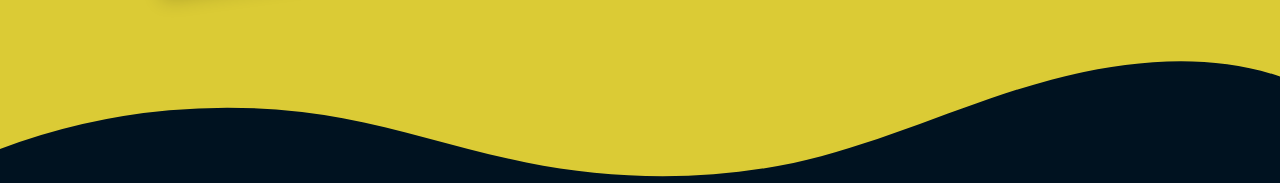
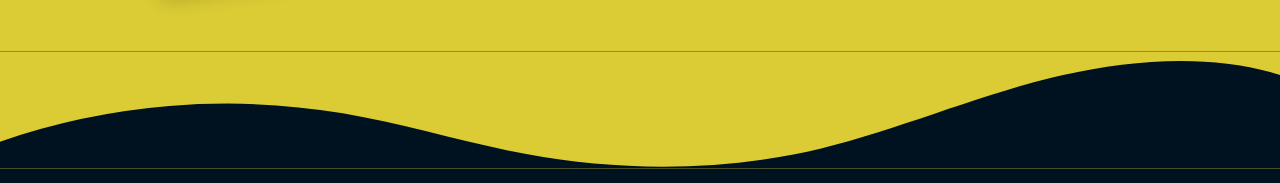
Before and after one commit to Pietrek14/cv-react, a React app: page / in a window 1280 px wide. Shown: the part 3483-3666 px from the top of the page. Built offline with nearby package versions, Linux system fonts and the light colour scheme; the HTML template or start-up script is replaced by a standard one.

Commit message:
added a wider margin for error for svg backgrounds

```diff
--- a/src/App.css
+++ b/src/App.css
@@ -11,7 +11,7 @@
 }
 
 .wave-separator {
-  aspect-ratio: 1200/119;
+  aspect-ratio: 1200/110;
   background-image: url("./assets/waves.svg");
   transform: scaleY(-1);
 }
--- a/src/components/EducationHistory/EducationHistory.css
+++ b/src/components/EducationHistory/EducationHistory.css
@@ -3,6 +3,6 @@
     position: absolute;
     width: 100%;
     height: 5rem;
-    clip-path: polygon(0% 0%, 100% 0%, 0% 100%);
+    clip-path: polygon(0% -5%, 100% -5%, 0% 105%);
     background-color: var(--color-blue);
 }
```
